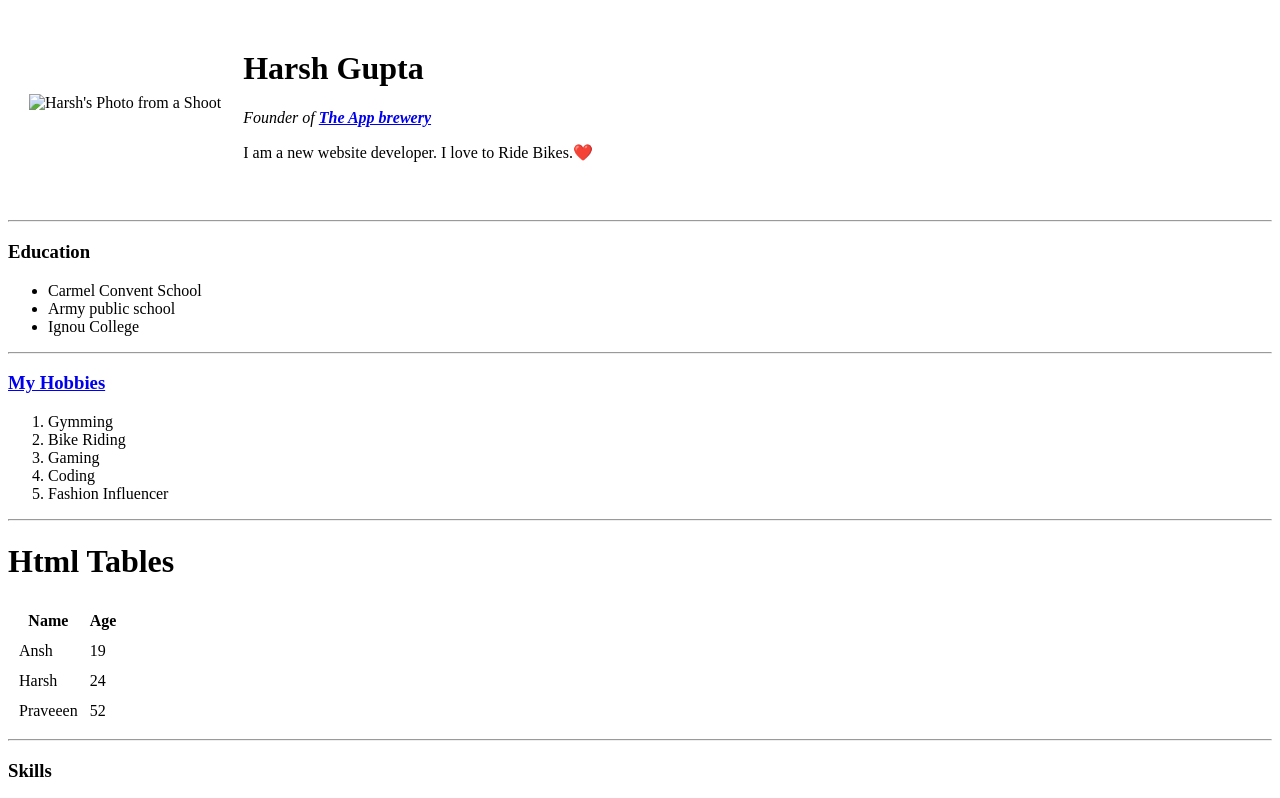
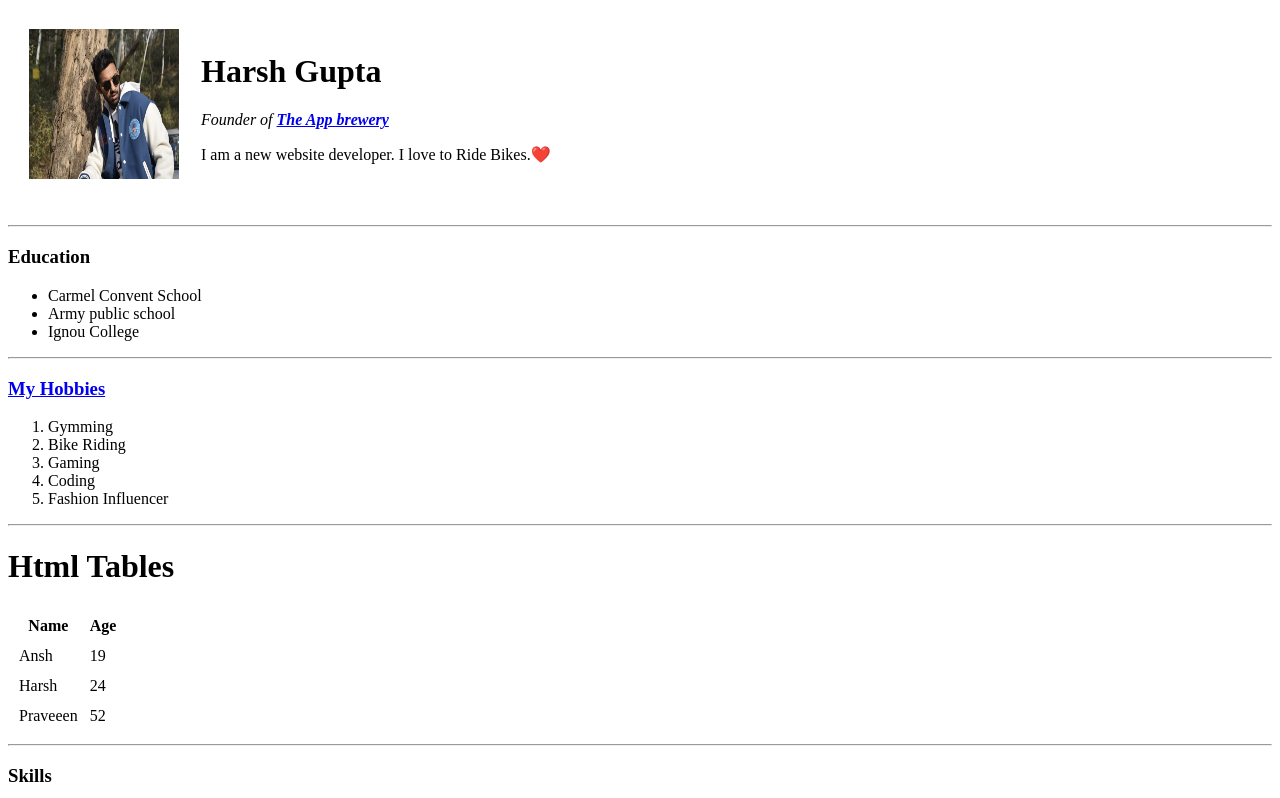
Before and after one commit to thelowkeydeveloper/cv, a plain HTML site: page index.html in a window 1280 px wide. Shown: the top 798 px of the page. Drawn offline with Linux system fonts and the light colour scheme.

Commit message:
Update index.html

```diff
--- a/index.html
+++ b/index.html
@@ -8,7 +8,7 @@
     <table cellspacing="20">
       <tr>
 
-        <td><img src="Harsh2.png" height="150px" width="150px" alt="Harsh's Photo from a Shoot"></td>
+        <td><img src="Harsh.jpg" height="150px" width="150px" alt="Harsh's Photo from a Shoot"></td>
         <td><h1>Harsh Gupta</h1>
         <p><em>Founder of <strong><a href="https://appbrewery.com/">The App brewery</a></strong></em></p>
       <p>I am a new website developer. I love to Ride Bikes.❤️</p>
```
